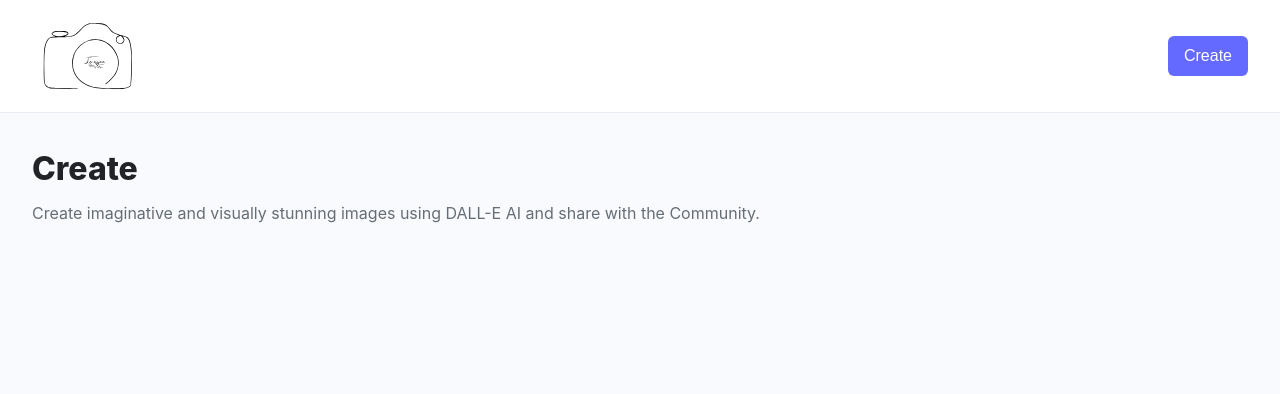
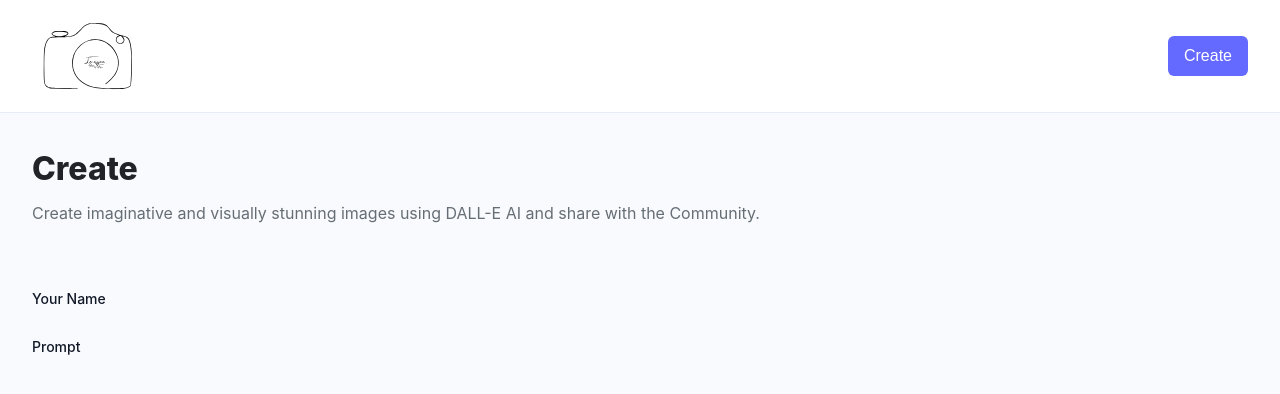
Before and after one commit to alton47/Imagica, a React (Vite) app in the folder client/: page /create-post in a window 1280 px wide. Shown: the top 394 px of the page. Built offline with nearby package versions, Linux system fonts and the light colour scheme; a web font is replaced by a local one.

Commit message:
Update FormField.jsx

```diff
--- a/client/src/components/FormField.jsx
+++ b/client/src/components/FormField.jsx
@@ -1,9 +1,16 @@
 import React from 'react'
 
-const FormField = ({ labelName, type, name, placeholder, value, handleChange, isSupriseMe, handleSupriseMe }) => {
+const FormField = ({ labelName, type, name, placeholder, value, handleChange, isSurpriseMe, handleSurpriseMe }) => {
   return (
     <div>
-        <div className='flex items-center gap-2 mb-2'></div>
+        <div className='flex items-center gap-2 mb-2'>
+            <label
+            htmlFor={name}
+            className='block text-sm font-medium text-gray-900'
+            >
+                {labelName}
+            </label>
+        </div>
     </div>
   )
 }
```
